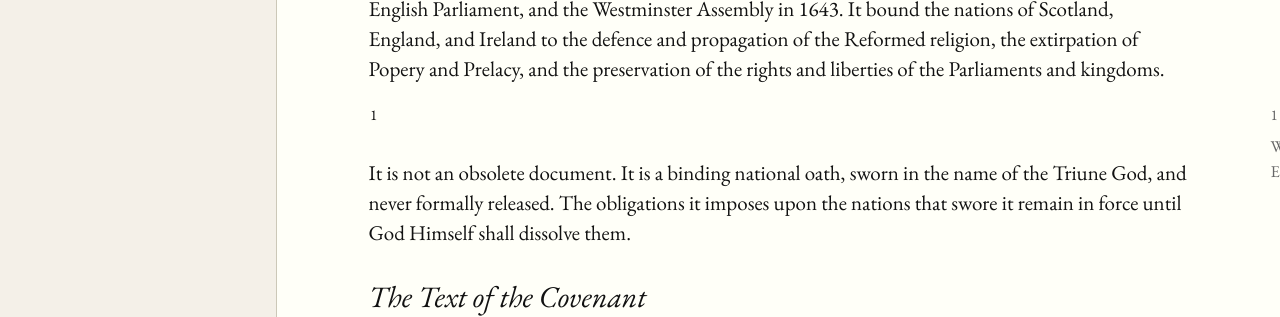
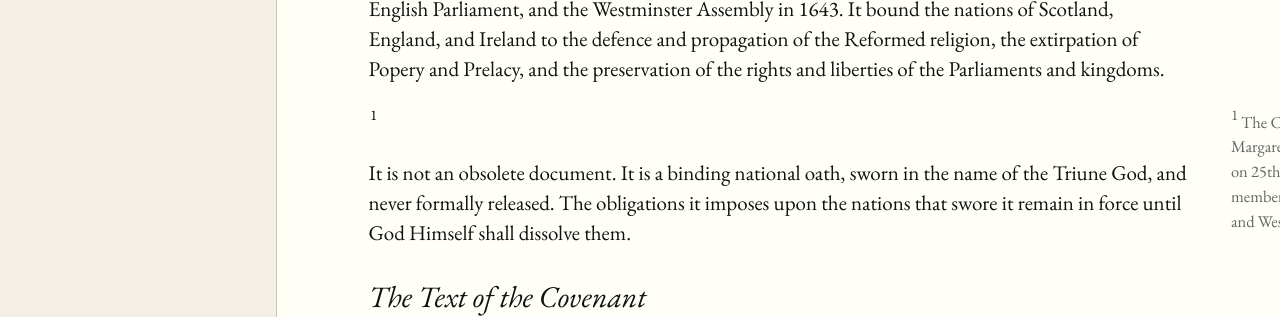
Before and after one commit to ForestWalkUK/covenanting-record, a Jekyll site: the page built from _documents/solemn-league-and-covenant.md, in a window 1280 px wide. Shown: the part 459-776 px from the top of the page. Built offline with Jekyll 4.4.1, drawn with Linux system fonts in a browser that asks for light colours.

Commit message:
Update tufte.css
Fixed screen width issue, the citations were bleeding off to the right, causing a horizontal scroll bar at the bottom of the page.

```diff
--- a/assets/css/tufte.css
+++ b/assets/css/tufte.css
@@ -19,6 +19,7 @@
     color: #111;
     max-width: 1400px;
     counter-reset: sidenote-counter;
+    overflow-x: hidden;
 }
 
 /* Layout with sidebar */
@@ -264,8 +265,8 @@
 .marginnote {
     float: right;
     clear: right;
-    margin-right: -60%;
-    width: 50%;
+    margin-right: -38%;
+    width: 34%;
     margin-top: 0.3rem;
     margin-bottom: 0;
     font-size: 1.1rem;
@@ -273,6 +274,9 @@
     vertical-align: baseline;
     position: relative;
     color: #666;
+    max-width: 280px;
+    overflow-wrap: break-word;
+    word-wrap: break-word;
 }
 
 .sidenote-number {
@@ -519,3 +523,11 @@
         max-width: 100%;
     }
 }
+
+/* Sidenote containment for sidebar layout */
+body.has-sidebar .sidenote,
+body.has-sidebar .marginnote {
+    margin-right: -32%;
+    width: 28%;
+    max-width: 220px;
+}
```
